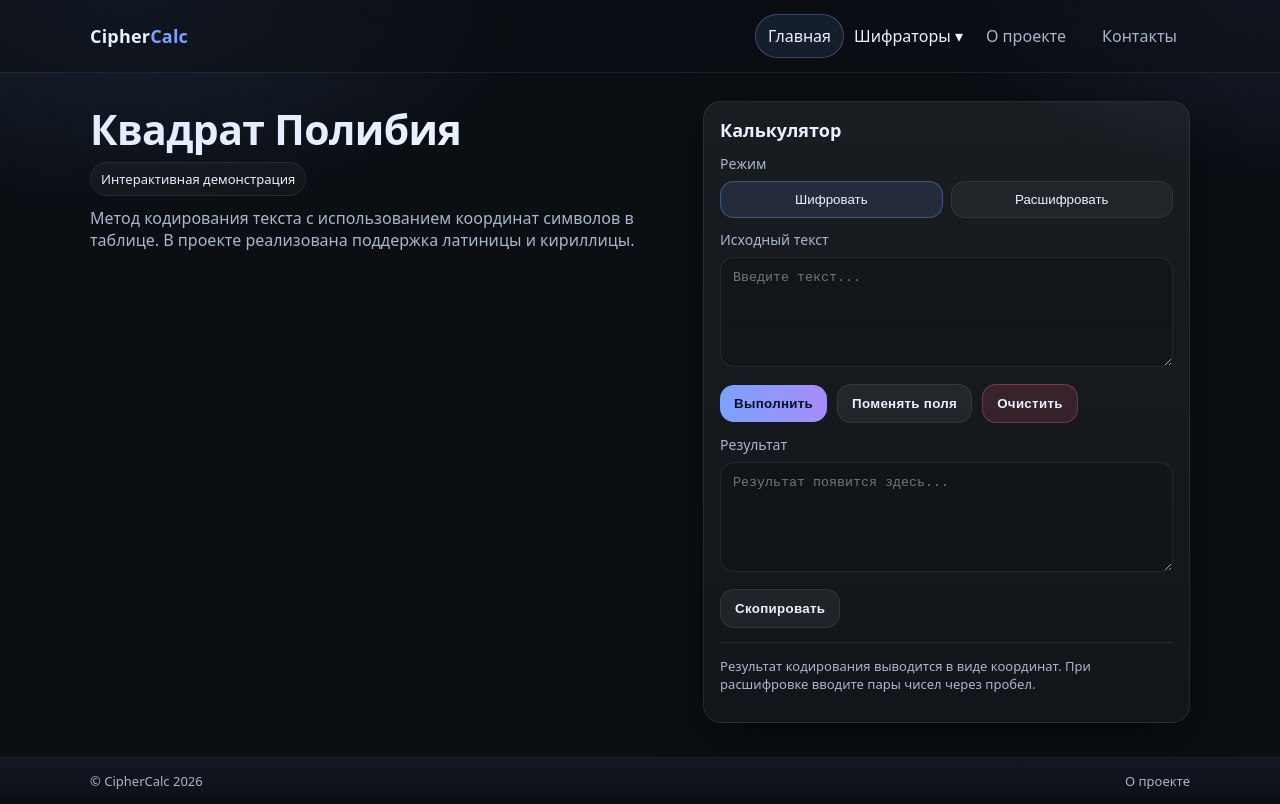
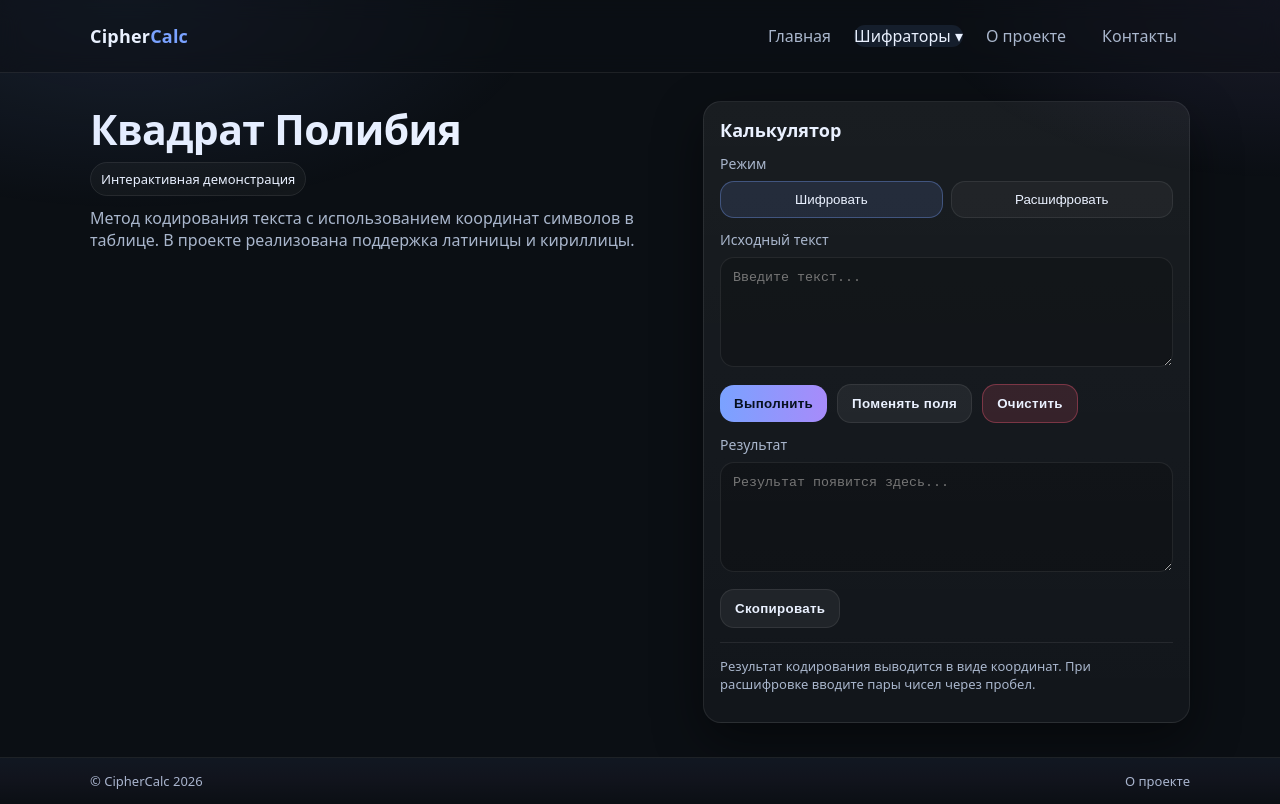
Before and after one commit to amadene12-art/ciphercalc, a plain HTML site: page polybius.html in a window 1280 px wide. Drawn offline with Linux system fonts and the light colour scheme.

Commit message:
Update polybius.html

```diff
--- a/polybius.html
+++ b/polybius.html
@@ -18,10 +18,10 @@
       </button>
 
       <nav class="nav" id="nav">
-  <a class="nav__link active" href="index.html">Главная</a>
+  <a class="nav__link" href="index.html">Главная</a>
 
   <div class="dropdown">
-    <button class="nav__link dropdown__toggle">
+    <button class="nav__link active dropdown__toggle">
       Шифраторы ▾
     </button>
 
```
